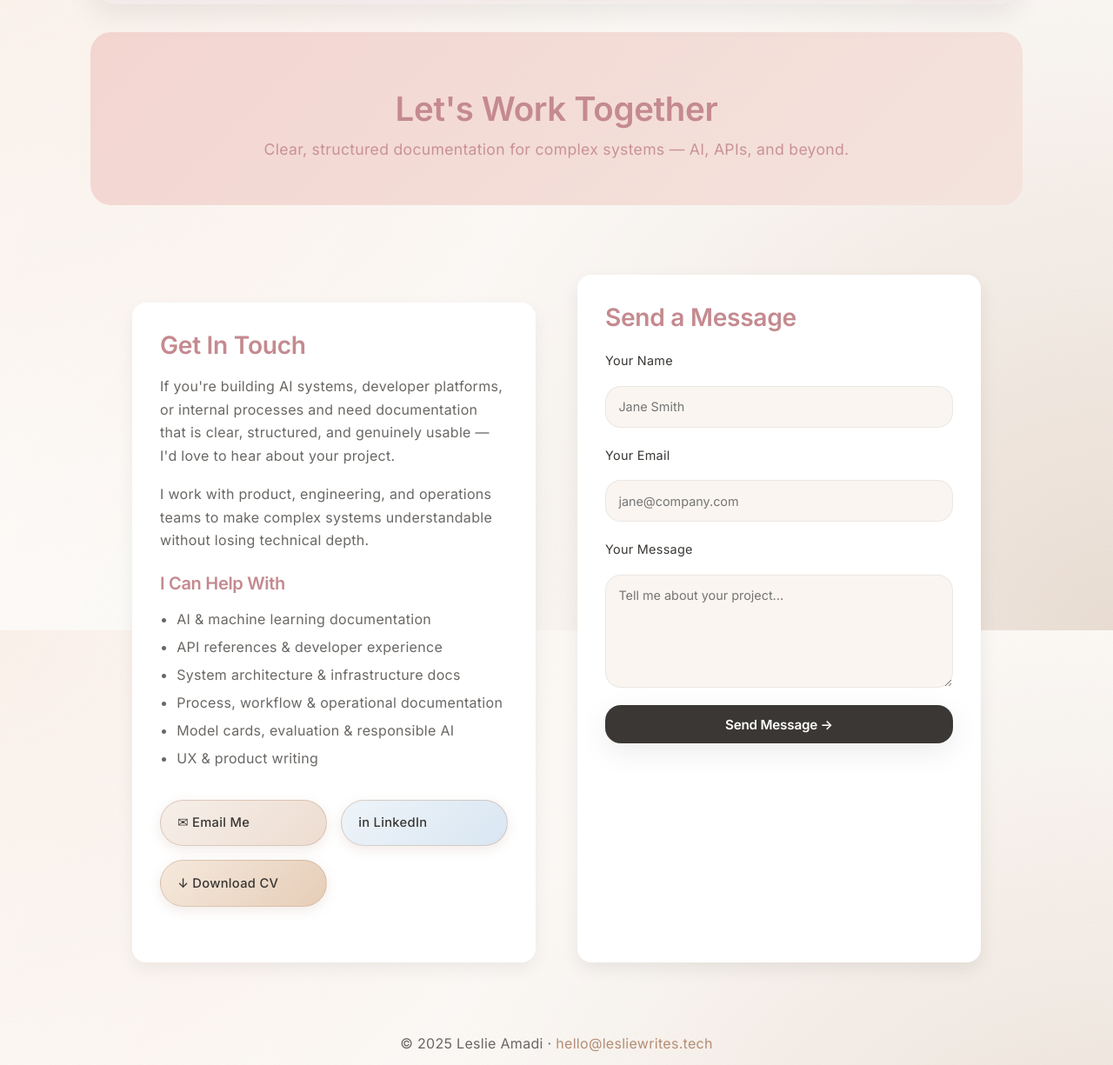
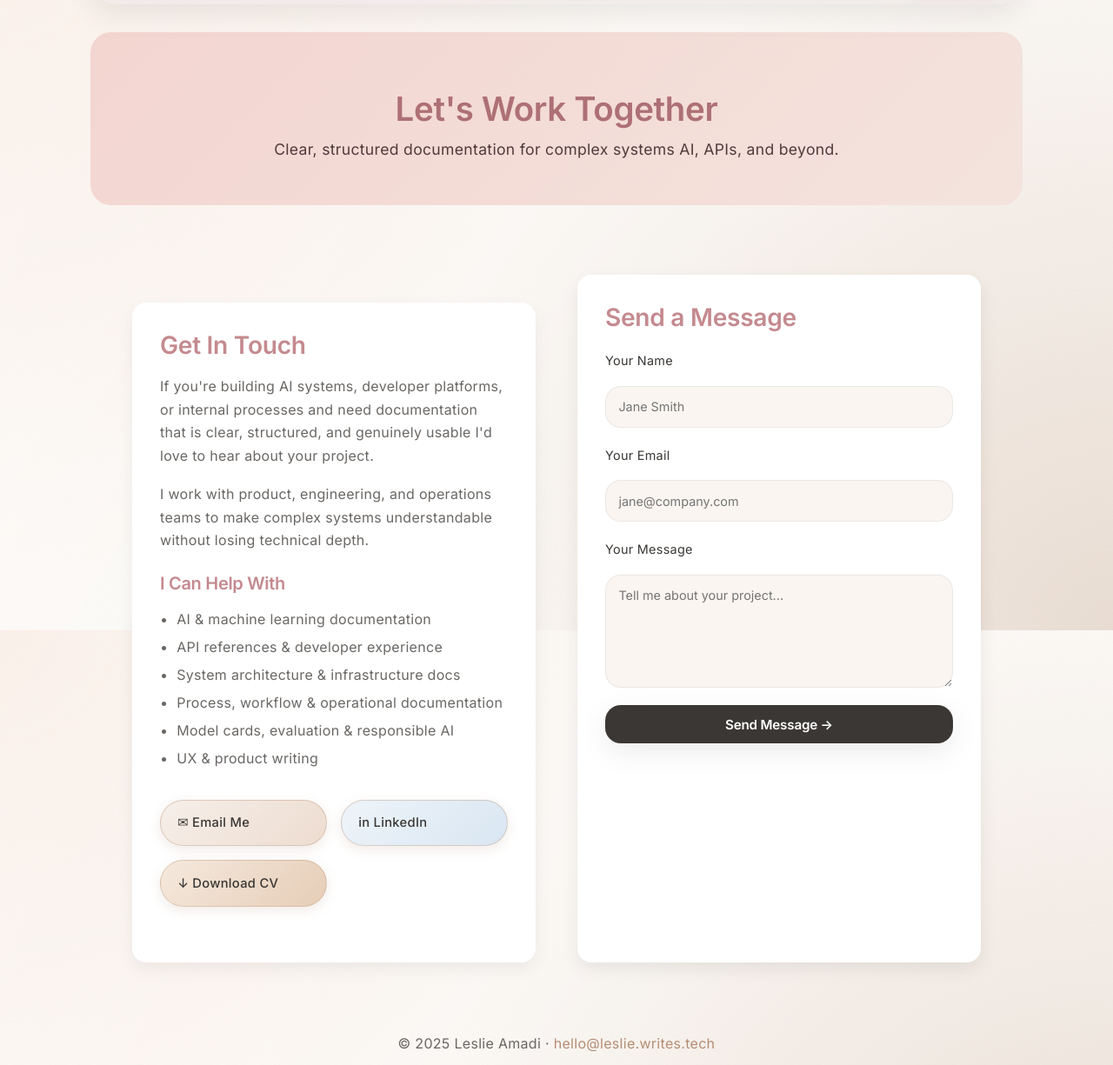
Before and after one commit to LeslieAmadi/lesliewrites.tech, a website: page contact.html in a window 1280 px wide. Shown: the part 75-1300 px from the top of the page at 87% size. Drawn offline with Linux system fonts and the light colour scheme.

Commit message:
update my contact page

```diff
--- a/assets/css/styles.css
+++ b/assets/css/styles.css
@@ -1,5 +1,5 @@
 /* ============================================================
-   Centralised Page for all my styles.css
+   Centralised Page for all my styles.css (it's getting too much but God help me)
    ============================================================ */
 
 /* ── 1. Google Fonts ─────────────────────────────────────── */
@@ -404,7 +404,7 @@ code {
   color: var(--text-secondary);
 }
 
-/* ── 12. Home — Hero ─────────────────────────────────────── */
+/* ── 12. Home Hero ─────────────────────────────────────── */
 .hero-grid {
   display: grid;
   grid-template-columns: minmax(0, 3fr) minmax(0, 2.6fr);
@@ -612,7 +612,7 @@ code {
 .domain-content a:last-child { border-bottom: none; }
 .domain-content a:hover { color: var(--accent); padding-left: 0.4rem; }
 
-/* ── Portfolio "coming soon" placeholder items */
+/* ── 15. Portfolio "coming soon" placeholder items */
 .domain-content .doc-soon{
   display:block;
   padding:.4rem 0;
@@ -632,7 +632,7 @@ code {
 }
 
 
-/* ── 15. About page ──────────────────────────────────────── */
+/* ── 16. About page ──────────────────────────────────────── */
 .hero-box        { max-width: 1000px; margin: 3rem auto; }
 .hero-box-inner  {
   background: #ffffff;
@@ -756,7 +756,7 @@ code {
 .personal-note p            { font-size: 0.95rem; color: #6a6764; line-height: 1.75; margin: 0; }
 .personal-note p + p        { margin-top: 0.75rem; }
 
-/* ── 16. Learning page ───────────────────────────────────── */
+/* ── 17. Learning page ───────────────────────────────────── */
 .featured-learning-card {
   display: block;
   background: rgba(255,255,255,0.9);
@@ -792,17 +792,17 @@ code {
 .premium-card > *:not(summary)           { animation: softReveal 0.4s ease both; }
 .experience-link { display: inline-block; margin-top: 0.7rem; font-size: 0.9rem; color: var(--text-accent); font-weight: 500; }
 
-/* ── 17. Contact page ────────────────────────────────────── */
+/* ── 18. Contact page ────────────────────────────────────── */
 .contact-hero {
   text-align: center;
   padding: 4rem 1rem 2rem;
   background: linear-gradient(135deg, #f3d5d0, #f4e3dd);
-  color: #c48a8f;
+  color: #3e352c;
   border-radius: var(--radius-large);
   margin-bottom: 2rem;
 }
-.contact-hero h1       { font-size: clamp(2rem, 3vw, 2.8rem); margin-bottom: 0.5rem; color: #c48a8f; }
-.contact-hero .subtitle { font-size: 1.1rem; opacity: 0.9; color: #c48a8f; }
+.contact-hero h1       { font-size: clamp(2rem, 3vw, 2.8rem); margin-bottom: 0.5rem; color: #ad7075; }
+.contact-hero .subtitle { font-size: 1.1rem; opacity: 0.9; color: #40292b; }
 
 .contact-grid {
   display: grid;
--- a/contact.html
+++ b/contact.html
@@ -4,7 +4,7 @@
   <meta charset="UTF-8" />
   <meta name="viewport" content="width=device-width, initial-scale=1.0" />
   <title>Contact | Leslie Amadi</title>
-  <meta name="description" content="Get in touch with Leslie Amadi — Technical Writer specialising in AI, API, and developer documentation." />
+  <meta name="description" content="Get in touch with Leslie Amadi | Technical Writer specialising in AI, API, and developer documentation." />
   <meta property="og:title" content="Let's Work Together | Leslie Amadi" />
   <meta property="og:description" content="Clear, structured documentation for AI systems, developer platforms, and internal processes." />
   <meta property="og:url" content="https://leslieamadi.github.io/lesliewrites.tech/contact.html" />
@@ -39,7 +39,7 @@
 
     <div class="contact-hero">
       <h1>Let's Work Together</h1>
-      <p class="subtitle">Clear, structured documentation for complex systems — AI, APIs, and beyond.</p>
+      <p class="subtitle">Clear, structured documentation for complex systems AI, APIs, and beyond.</p>
     </div>
 
     <div class="contact-grid">
@@ -49,7 +49,7 @@
         <h2>Get In Touch</h2>
         <p>
           If you're building AI systems, developer platforms, or internal processes and need
-          documentation that is clear, structured, and genuinely usable — I'd love to hear
+          documentation that is clear, structured, and genuinely usable I'd love to hear
           about your project.
         </p>
         <p>
@@ -68,7 +68,7 @@
         </ul>
 
         <div class="social-buttons" style="margin-top:2rem;">
-          <a href="mailto:hello@lesliewrites.tech" class="social-btn email">✉ Email Me</a>
+          <a href="https://mail.google.com/mail/?view=cm&fs=1&to=angelalora16@gmail.com"target="_blank" class="social-btn email">✉ Email Me</a>
           <a href="https://www.linkedin.com/in/leslie-a-86ab251b3" target="_blank" rel="noopener" class="social-btn linkedin">in LinkedIn</a>
           <a href="./assets/Docs/Leslie_Amadi_TechnicalWriter-CV.pdf" download class="social-btn download">↓ Download CV</a>
 
@@ -84,8 +84,8 @@
               action="https://formspree.io/f/xblqjdwa"
               method="POST">
 
-          <input type="hidden" name="_replyto" value="hello@lesliewrites.tech" />
-          <input type="hidden" name="_subject" value="New message from lesliewrites.tech" />
+          <input type="hidden" name="_replyto" value="angelalora16@gmail.com" />
+          <input type="hidden" name="_subject" value="New message from angelalora16@gmail.com" />
           <input type="text"   name="_gotcha"  style="display:none" />
 
           <label for="name">Your Name</label>
@@ -103,11 +103,11 @@
           </button>
 
           <div class="form-msg success" id="msg-success">
-            ✅ Message sent — thank you! I'll be in touch within 1–2 business days.
+            ✅ Message sent thank you! I'll be in touch within 1–2 business days.
           </div>
           <div class="form-msg error" id="msg-error">
             Something went wrong. Please email me at
-            <a href="mailto:angelalora16@gmail.com">hello@lesliewrites.tech</a>
+            <a href="mailto:angelalora16@gmail.com">hello@leslie.writes.tech</a>
           </div>
         </form>
       </div>
@@ -117,7 +117,7 @@
   </main>
 
   <footer>
-    <p>© 2025 Leslie Amadi · <a href="mailto:angelalora16@gmail.com">hello@lesliewrites.tech</a></p>
+    <p>© 2025 Leslie Amadi · <a href="mailto:angelalora16@gmail.com">hello@leslie.writes.tech</a></p>
   </footer>
 
 </div>
```
